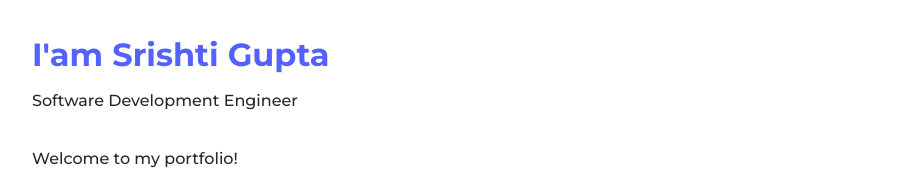
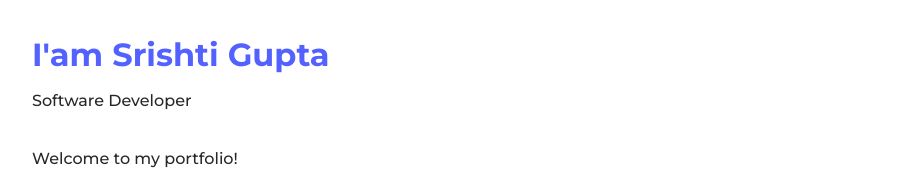
Before and after one commit to Srishti-20/Portfolio-website, a plain HTML site: page index.html in a window 1280 px wide. Shown: the part 1102-1280 px from the top of the page, without its empty margins (96-1014 px from the left). Drawn offline with nearby package versions, Linux system fonts and the light colour scheme.

Commit message:
committed

```diff
--- a/index.html
+++ b/index.html
@@ -77,7 +77,7 @@
 
           <div>
             <h2 class="about__subtitle">I'am Srishti Gupta</h2>
-            <span class="about__profession">Software Development Engineer</span>
+            <span class="about__profession">Software Developer</span>
             <p class="about__text" style="text-align: left">
               Welcome to my portfolio!
             </p>
```
